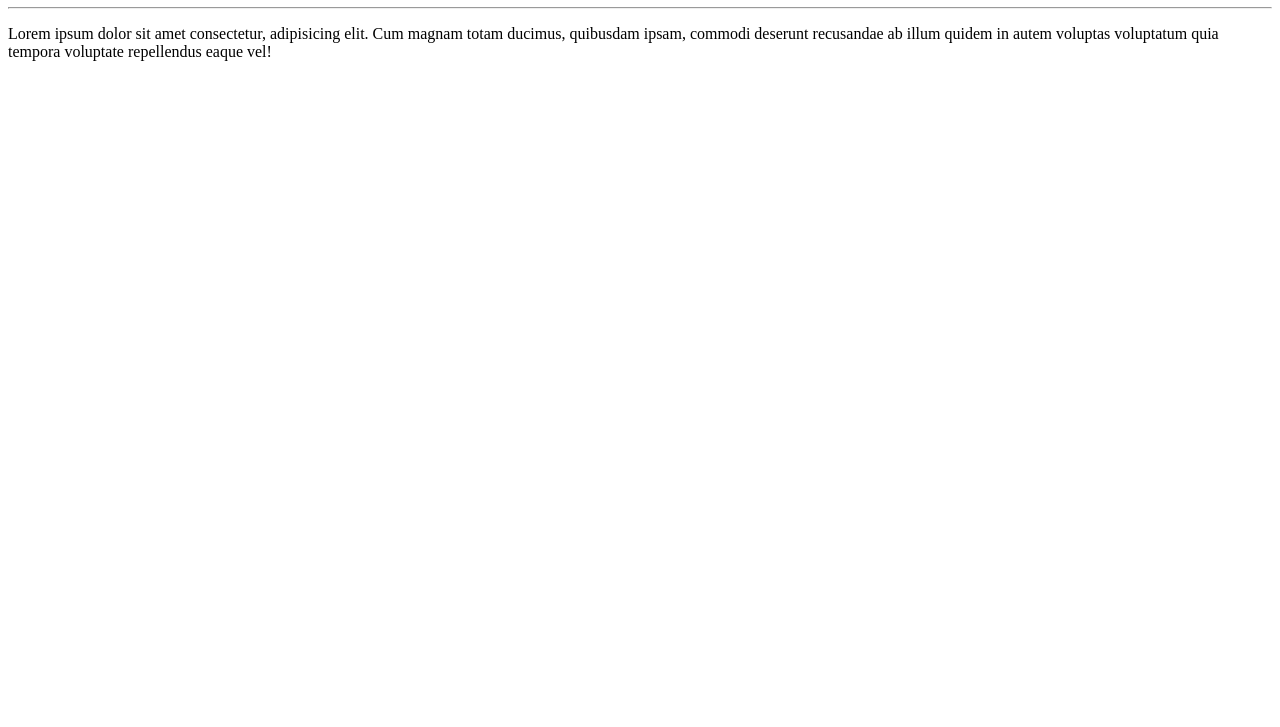
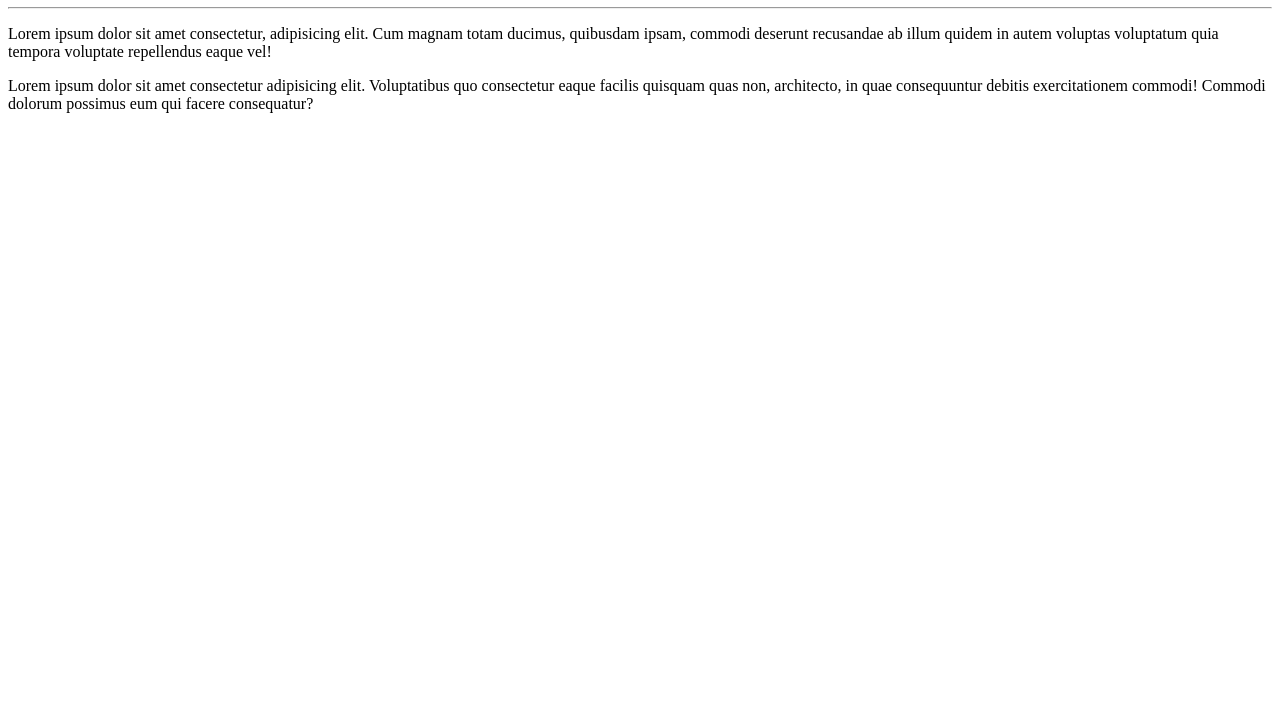
Before and after one commit to kazanzan/Git-Learn, a plain HTML site: page Site-exemplo/index.html in a window 1280 px wide. Shown: the part 73-800 px from the top of the page. Drawn offline with Linux system fonts and the light colour scheme.

Commit message:
segunda alteracao
Mais um lorem

```diff
--- a/Site-exemplo/index.html
+++ b/Site-exemplo/index.html
@@ -9,5 +9,6 @@
     <h1>Olá mundo ueh</h1>
     <hr>
     <p>Lorem ipsum dolor sit amet consectetur, adipisicing elit. Cum magnam totam ducimus, quibusdam ipsam, commodi deserunt recusandae ab illum quidem in autem voluptas voluptatum quia tempora voluptate repellendus eaque vel!</p>
+    <p>Lorem ipsum dolor sit amet consectetur adipisicing elit. Voluptatibus quo consectetur eaque facilis quisquam quas non, architecto, in quae consequuntur debitis exercitationem commodi! Commodi dolorum possimus eum qui facere consequatur?</p>
 </body>
 </html>
```
